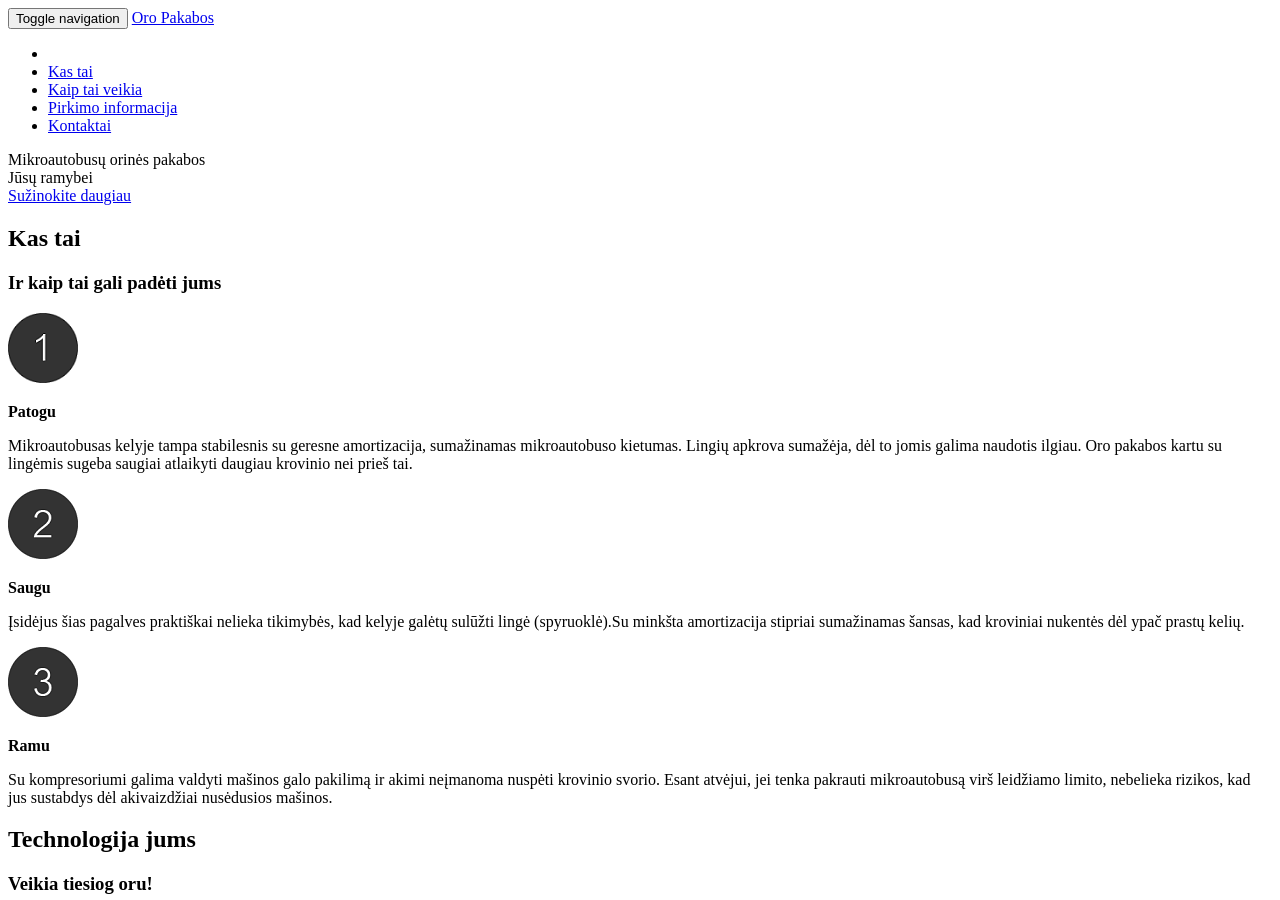
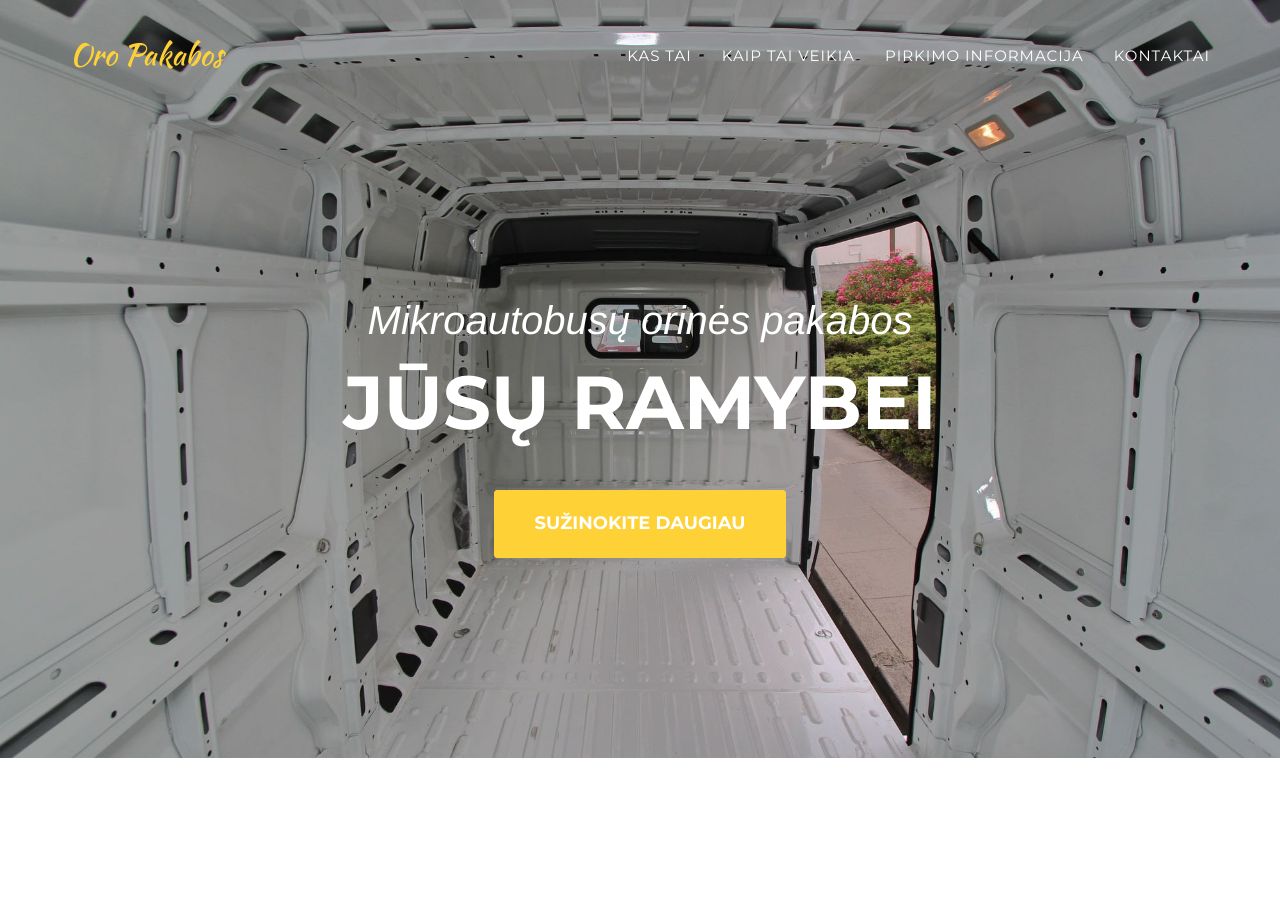
Before and after one commit to Bitvala/MikroautobusuPagalves, a Jekyll site: the page built from index.html, in a window 1280 px wide and 900 px high. Built offline with Jekyll 4.4.1, drawn with Linux system fonts in a browser that asks for light colours; some web fonts are replaced.

Commit message:
Update head.html

```diff
--- a/_includes/head.html
+++ b/_includes/head.html
@@ -8,10 +8,10 @@
 
 
     <!-- Custom CSS & Bootstrap Core CSS - Uses Bootswatch Flatly Theme: http://bootswatch.com/flatly/ -->
-    <link rel="stylesheet" href="{{ site.baseurl }}/_layouts/style.css">
+        <link rel="stylesheet" href="{{ "/style.css" | prepend: site.baseurl }}">
 
     <!-- Custom Fonts -->
-    <link rel="stylesheet" href="{{ site.baseurl }}/css/font-awesome/css/font-awesome.min.css">
+    <link rel="stylesheet" href="{{ "/css/font-awesome/css/font-awesome.min.css" | prepend: site.baseurl }}">
     <link href="http://fonts.googleapis.com/css?family=Montserrat:400,700" rel="stylesheet" type="text/css">
     <link href='http://fonts.googleapis.com/css?family=Kaushan+Script' rel='stylesheet' type='text/css'>
     <link href="http://fonts.googleapis.com/css?family=Lato:400,700,400italic,700italic" rel="stylesheet" type="text/css">
```
